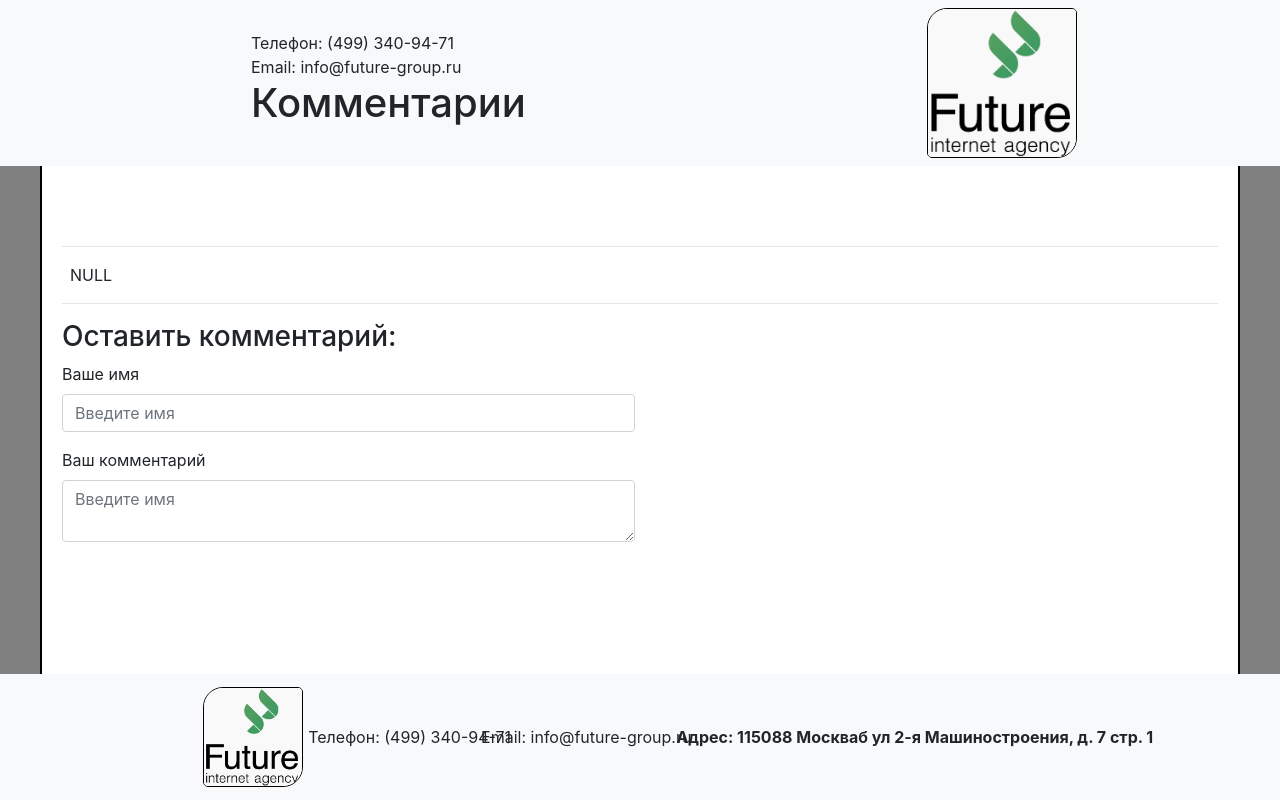
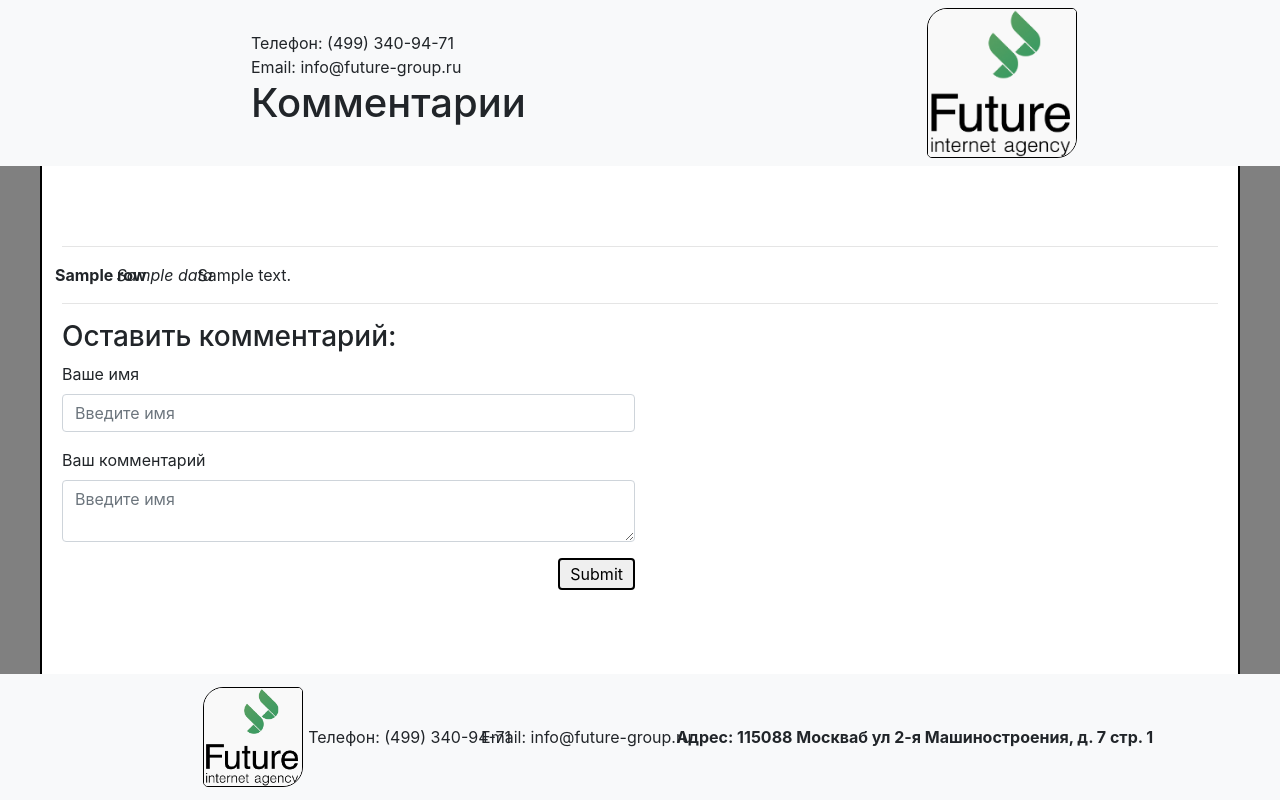
Before and after one commit to Aidin777/example, a PHP site: template views/v_index.php in a window 1280 px wide. Run offline with PHP 8.4, Linux system fonts and the light colour scheme; the template is opened without the code that fills it: most values are stand-ins (such as "Sample title", 1, 10 or a date in 2020); data that the repository does not hold is empty.

Commit message:
no message

```diff
--- a/css/main.css
+++ b/css/main.css
@@ -1,6 +1,7 @@
 body{
 	background-color: grey;
 }
+
 .main-container{
 	background-color: white;
 	width: 1200px;
@@ -30,3 +31,9 @@
 	margin-left: ;
 
 }
+.send{
+	border-radius: 4px;
+	border: 2px solid black;
+	padding: 2px 10px;
+	float: right;
+}
--- a/index.php
+++ b/index.php
@@ -1,8 +1,5 @@
 <?php
 include('model/startup.php');
 include('model/model.php');
-
-showAllComments();
-
 include('views/v_index.php');
 ?>
--- a/views/v_index.php
+++ b/views/v_index.php
@@ -42,9 +42,36 @@
 <div class="container">
 	<div class="row">
 		<?php
+			$rows[] = showAllComments();
 
-			var_dump($rows);
-		?>
+			foreach($rows as $row => $value){
+				// echo '<pre>';
+				// var_dump($value);
+				// echo '</pre>';
+
+
+				foreach($value as $val){ ?>
+
+
+
+				<div class="row">
+
+						<b><?=$val['name']?></b> <br>
+
+				</div>
+				<div class="row">
+
+						<i><?=$val['data']?></i>
+
+				</div>
+
+
+				<?=$val['comment']?>
+
+
+
+
+			<?} } ?>
 	</div>
 </div>
 
@@ -66,7 +93,11 @@
 	      <textarea  type="email" class="form-control" id="inputComment5" placeholder="Введите имя"></textarea>
 	    </div>
 	</div>
-
+	<div class="form-row">
+	    <div class="form-group col-md-6">
+	      <input type="submit" class="send">
+	    </div>
+	</div>
 </form>
 <br>
 <br>
```
Also changed, not shown: model/model.php (+16 -8 lines).
